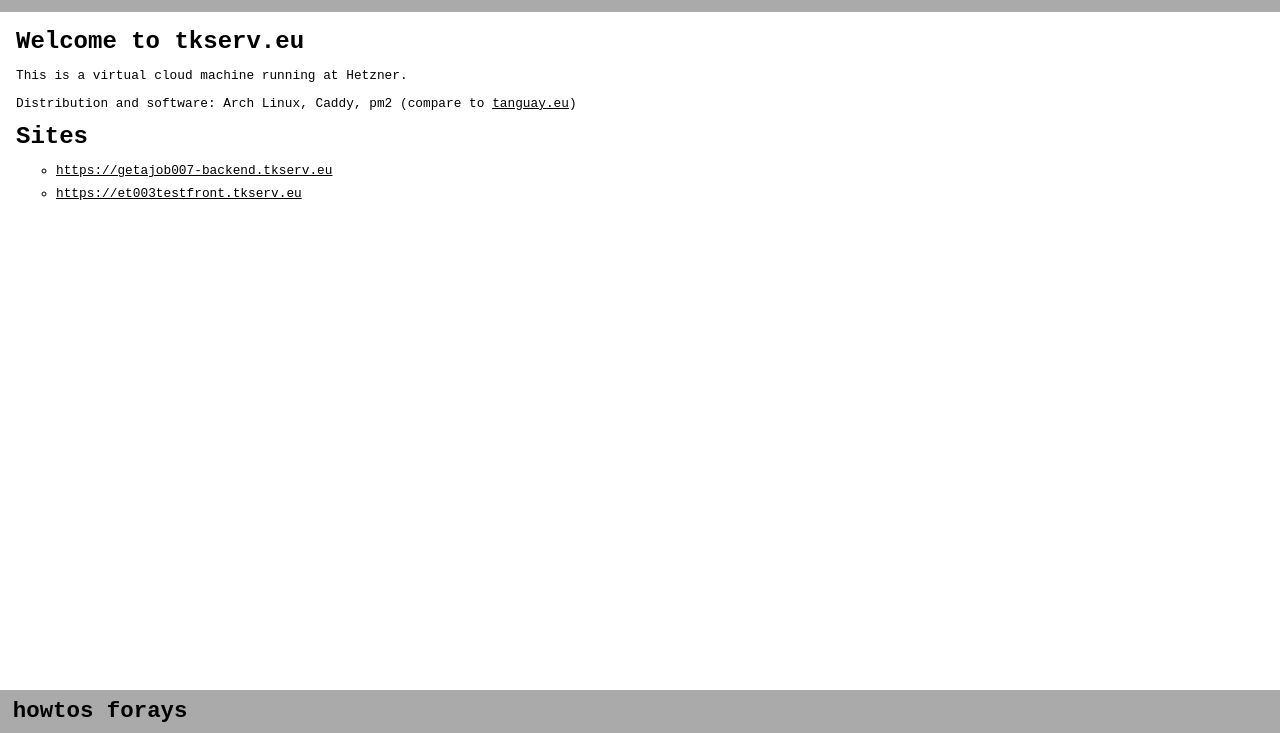
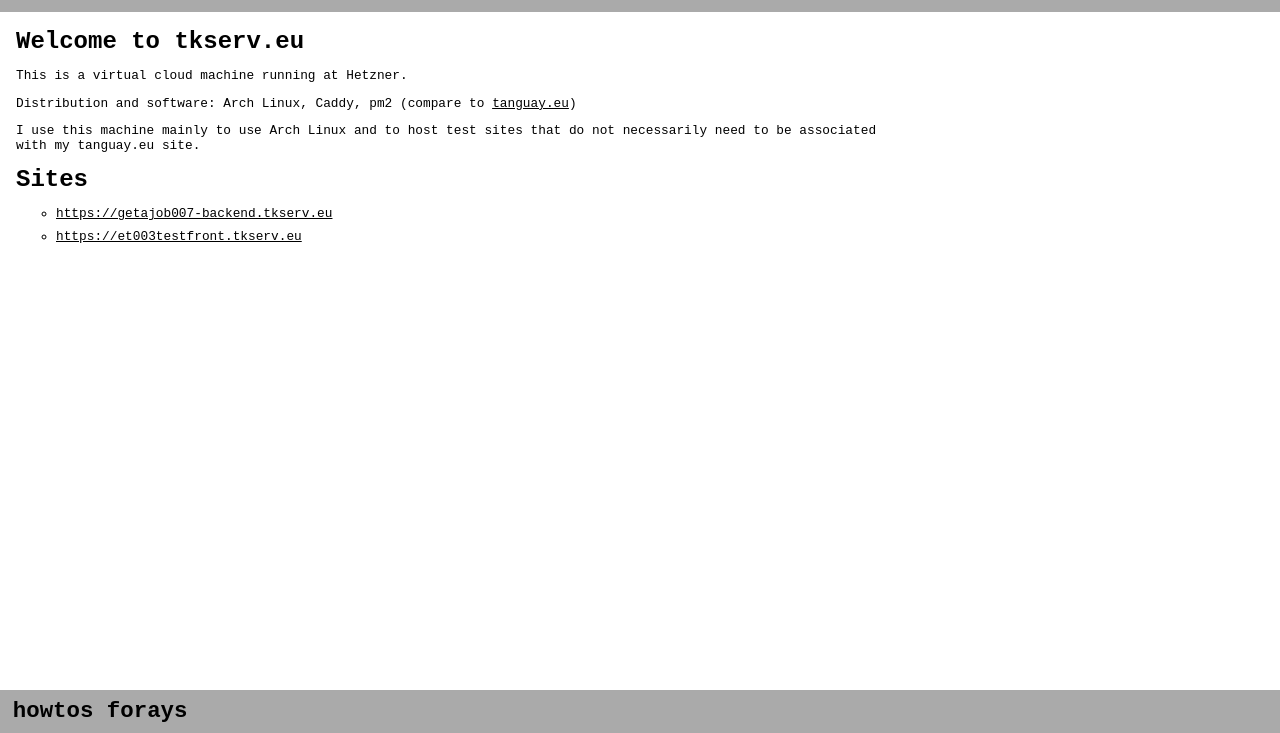
Before and after one commit to edwardtanguay/mainsite-tkserv-eu, a plain HTML site: page index.html in a window 1280 px wide. Shown: the part 67-800 px from the top of the page. Drawn offline with Linux system fonts and the light colour scheme.

Commit message:
added note

```diff
--- a/index.html
+++ b/index.html
@@ -25,6 +25,7 @@
 			<p>This is a virtual cloud machine running at Hetzner.</p>
 			<p>Distribution and software: Arch Linux, Caddy, pm2 (compare to <a
 				   href="https://tanguay.eu">tanguay.eu</a>)</p>
+			<p>I use this machine mainly to use Arch Linux and to host test sites that do not necessarily need to be associated with my tanguay.eu site.</p>
 			<h2>Sites</h2>
 			<ul>
 				<li><a href="https://getajob007-backend.tkserv.eu">https://getajob007-backend.tkserv.eu</a></li>
```
